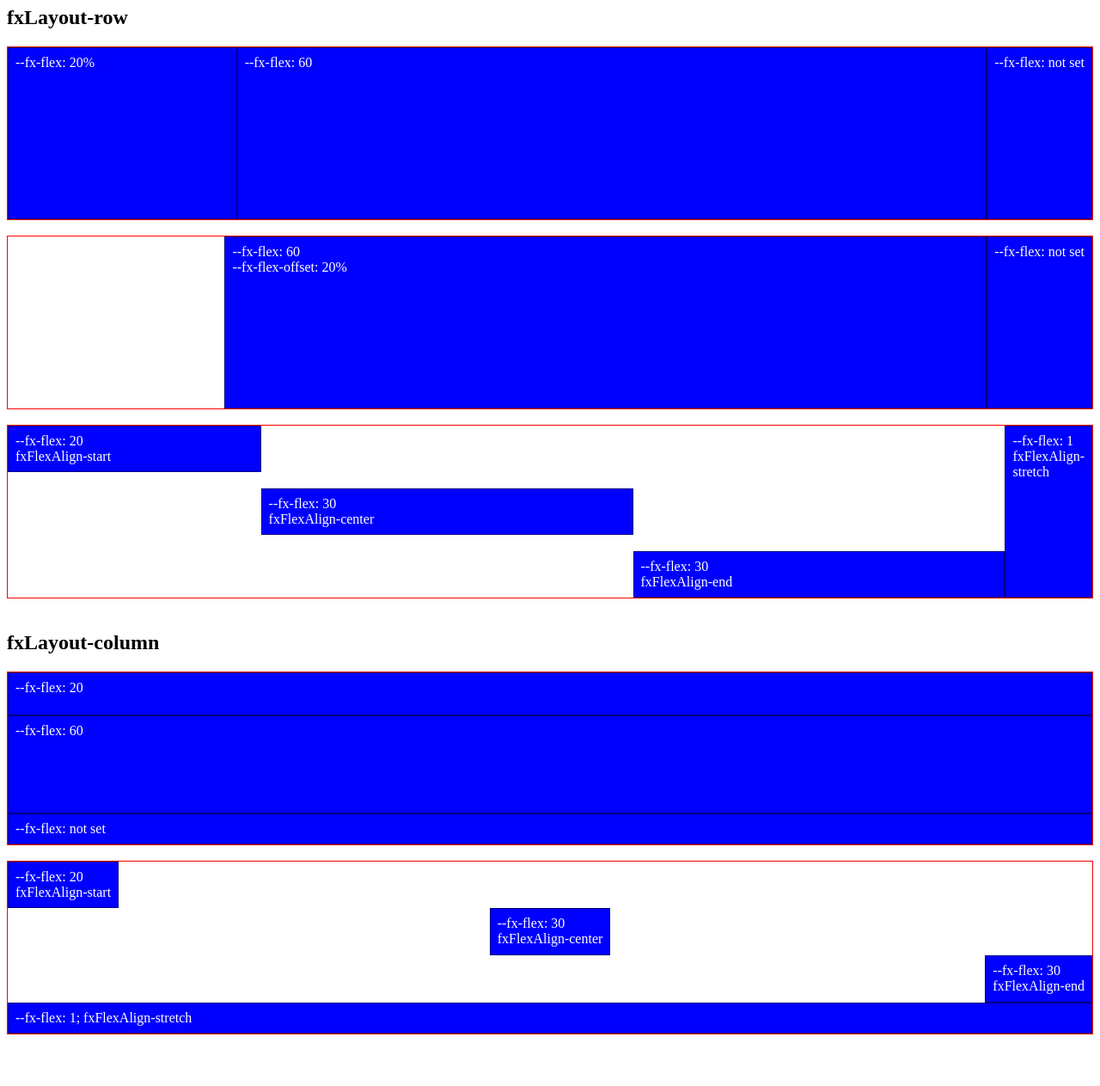
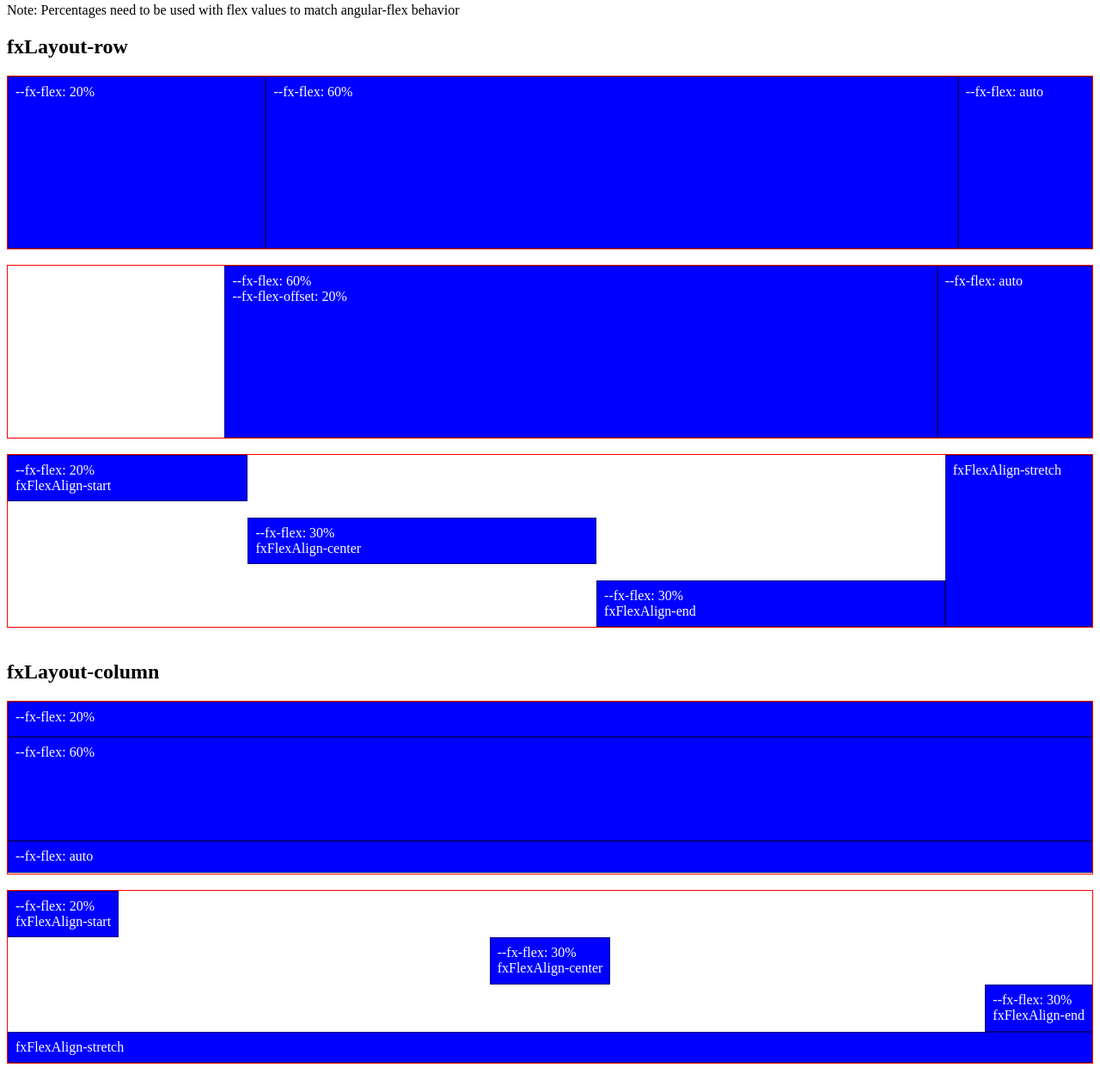
Before and after one commit to vdtdev/ng-flex-skunk, a website: page index.html in a window 1280 px wide. Shown: the part 95-1358 px from the top of the page at 86% size. Before the commit the page ends 1324 px from the top, so only its background shows below. Drawn offline with nearby package versions, Linux system fonts and the light colour scheme; files that its build step writes are made by us from their sources.

Commit message:
Default `fxFlex` flex to `auto`, use percentages for flex values in demo for consistency

```diff
--- a/index.html
+++ b/index.html
@@ -18,66 +18,66 @@
   <body>
     <h1>ng-flex-skunk demo</h1>
     <hr />
+    <p>Note: Percentages need to be used with flex values to match angular-flex behavior</p>
     <h2>fxLayout-row</h2>
     <div class="holder-block fxLayout-row" style="height: 200px">
       <div class="color-block fxFlex" style="--fx-flex: 20%">
         --fx-flex: 20%
       </div>
-      <div class="color-block fxFlex" style="--fx-flex: 60">--fx-flex: 60</div>
-      <div class="color-block fxFlex" style="">--fx-flex: not set</div>
+      <div class="color-block fxFlex" style="--fx-flex: 60%">--fx-flex: 60%</div>
+      <div class="color-block fxFlex" style="">--fx-flex: auto</div>
     </div>
     <br />
     <div class="holder-block fxLayout-row" style="height: 200px">
       <div
         class="color-block fxFlex fxFlexOffset"
-        style="--fx-flex: 60; --fx-flex-offset: 20%"
+        style="--fx-flex: 60%; --fx-flex-offset: 20%"
       >
-        --fx-flex: 60<br />--fx-flex-offset: 20%
+        --fx-flex: 60%<br />--fx-flex-offset: 20%
       </div>
-      <div class="color-block fxFlex" style="">--fx-flex: not set</div>
+      <div class="color-block fxFlex" style="">--fx-flex: auto</div>
     </div>
     <br />
     <div class="holder-block fxLayout-row" style="height: 200px">
-      <div class="color-block fxFlex fxFlexAlign-start" style="--fx-flex: 20">
-        --fx-flex: 20<br />
+      <div class="color-block fxFlex fxFlexAlign-start" style="--fx-flex: 20%">
+        --fx-flex: 20%<br />
         fxFlexAlign-start
       </div>
-      <div class="color-block fxFlex fxFlexAlign-center" style="--fx-flex: 30">
-        --fx-flex: 30<br />
+      <div class="color-block fxFlex fxFlexAlign-center" style="--fx-flex: 30%">
+        --fx-flex: 30%<br />
         fxFlexAlign-center
       </div>
-      <div class="color-block fxFlex fxFlexAlign-end" style="--fx-flex: 30">
-        --fx-flex: 30<br />
+      <div class="color-block fxFlex fxFlexAlign-end" style="--fx-flex: 30%">
+        --fx-flex: 30%<br />
         fxFlexAlign-end
       </div>
-      <div class="color-block fxFlex fxFlexAlign-stretch" style="--fx-flex: 1">
-        --fx-flex: 1<br />
+      <div class="color-block fxFlex fxFlexAlign-stretch">
         fxFlexAlign-stretch
       </div>
     </div>
     <br />
     <h2>fxLayout-column</h2>
     <div class="holder-block fxLayout-column" style="height: 200px">
-      <div class="color-block fxFlex" style="--fx-flex: 20">--fx-flex: 20</div>
-      <div class="color-block fxFlex" style="--fx-flex: 60">--fx-flex: 60</div>
-      <div class="color-block fxFlex" style="">--fx-flex: not set</div>
+      <div class="color-block fxFlex" style="--fx-flex: 20%">--fx-flex: 20%</div>
+      <div class="color-block fxFlex" style="--fx-flex: 60%">--fx-flex: 60%</div>
+      <div class="color-block fxFlex" style="">--fx-flex: auto</div>
     </div>
     <br />
     <div class="holder-block fxLayout-column" style="height: 200px">
-      <div class="color-block fxFlex fxFlexAlign-start" style="--fx-flex: 20">
-        --fx-flex: 20<br />
+      <div class="color-block fxFlex fxFlexAlign-start" style="--fx-flex: 20%">
+        --fx-flex: 20%<br />
         fxFlexAlign-start
       </div>
-      <div class="color-block fxFlex fxFlexAlign-center" style="--fx-flex: 30">
-        --fx-flex: 30<br />
+      <div class="color-block fxFlex fxFlexAlign-center" style="--fx-flex: 30%">
+        --fx-flex: 30%<br />
         fxFlexAlign-center
       </div>
-      <div class="color-block fxFlex fxFlexAlign-end" style="--fx-flex: 30">
-        --fx-flex: 30<br />
+      <div class="color-block fxFlex fxFlexAlign-end" style="--fx-flex: 30%">
+        --fx-flex: 30%<br />
         fxFlexAlign-end
       </div>
-      <div class="color-block fxFlex fxFlexAlign-stretch" style="--fx-flex: 1">
-        --fx-flex: 1; fxFlexAlign-stretch
+      <div class="color-block fxFlex fxFlexAlign-stretch">
+        fxFlexAlign-stretch
       </div>
     </div>
     <br />
--- a/scss/dom-elements/_fx-flex.scss
+++ b/scss/dom-elements/_fx-flex.scss
@@ -1,4 +1,4 @@
 /* Applies flex value from --fx-flex */
 .fxFlex {
-    flex: var(--fx-flex);
+    flex: var(--fx-flex, auto);
 }
```
